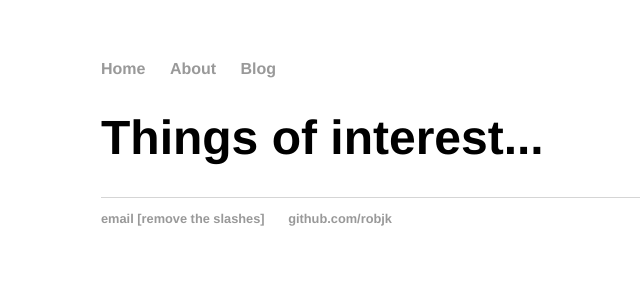
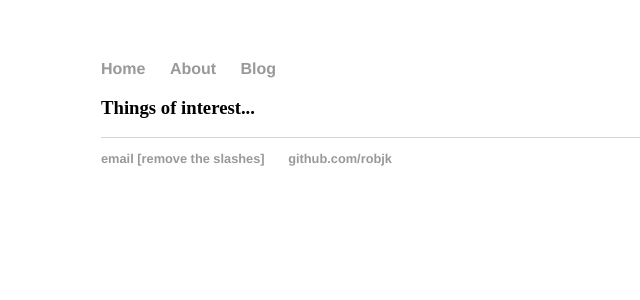
Before and after one commit to robjk/robjk.github.io, a Jekyll site: the page built from index.html, in a window 1280 px wide. Shown: the top 300 px of the page, without its empty margins (91-731 px from the left). Built offline with Jekyll 4.4.1, drawn with Linux system fonts in a browser that asks for light colours.

Commit message:
scaffolding for jekyll

```diff
--- a/_layouts/post.html
+++ b/_layouts/post.html
@@ -1,7 +1,7 @@
 ---
 layout: default
 ---
-<h1>{{ page.title }}</h1>
+<h3>{{ page.title }}</h3>
 <p class="meta">{{ page.date | date_to_string }}</p>
 
 <div class="post">
--- a/index.html
+++ b/index.html
@@ -3,5 +3,5 @@ layout: default
 title: Rob King
 ---
 <div class="blurb">
-    <h1>Things of interest...</h1>
+    <h3>Things of interest...</h3>
 </div><!-- /.blurb -->
```
